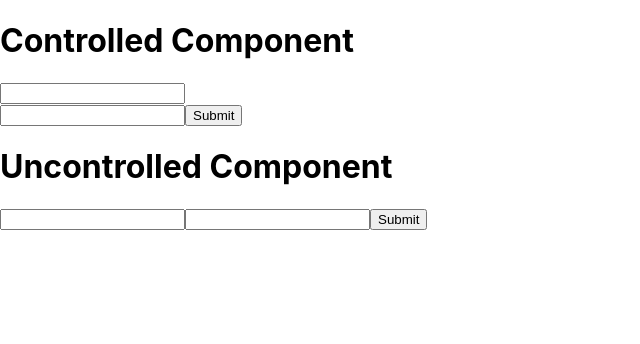
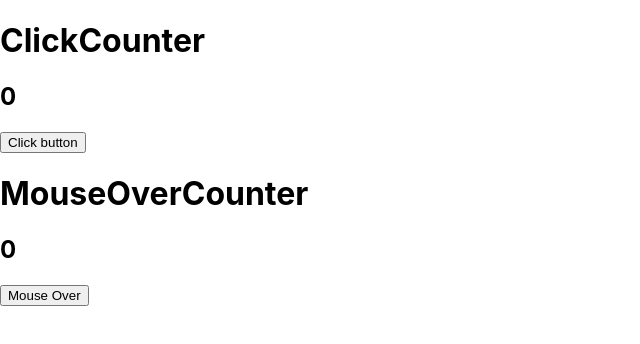
Before and after one commit to falmarikirankumar/React-Tutorial, a React (Create React App) app: page / in a window 1280 px wide. Shown: the top 344 px of the page, without its empty margins (0-640 px from the left). Built offline with nearby package versions, Linux system fonts and the light colour scheme.

Commit message:
Higher Order Component using Click count and Mouse Hover

```diff
--- a/src/App.js
+++ b/src/App.js
@@ -2,8 +2,10 @@
 import "./App.css";
 // import FirstComponent from "./Components/ContextApi/FirstComponent";
 import { createContext } from "react";
-import ControlComponent from "./Components/Forms/ControlComponent";
-import UncontrolledComponent from "./Components/Forms/UncontrolledComponent";
+import ClickCounter from "./Components/HigherOrderComponent/ClickCounter";
+import MouseOverCounter from "./Components/HigherOrderComponent/MouseOverCounter";
+// import ControlComponent from "./Components/Forms/ControlComponent";
+// import UncontrolledComponent from "./Components/Forms/UncontrolledComponent";
 // import FirstStyle from "./Components/FirstStyle";
 // import { NamedExport1, NamedExport2 } from "./Components/NamedExport";
 // import CheckStatus from "./Components/Conditional/CheckStatus";
@@ -44,9 +46,13 @@ const App = () => {
     //     <FirstComponent />
     //   </Age.Provider>
     // </div>
+    // <>
+    //   <ControlComponent />
+    //   <UncontrolledComponent />
+    // </>
     <>
-      <ControlComponent />
-      <UncontrolledComponent />
+      <ClickCounter />
+      <MouseOverCounter />
     </>
   );
 };
--- /dev/null
+++ b/src/Components/HigherOrderComponent/ClickCounter.jsx
@@ -0,0 +1,15 @@
+import React from "react";
+import HOC from "./HOC";
+const ClickCounter = (props) => {
+  const { Counter, UpdateCounter } = props;
+  console.log(props);
+  return (
+    <div>
+      <h1> ClickCounter</h1>
+      <h2>{Counter}</h2>
+      <button onClick={UpdateCounter}>Click button</button>
+    </div>
+  );
+};
+
+export default HOC(ClickCounter);
--- /dev/null
+++ b/src/Components/HigherOrderComponent/HOC.js
@@ -0,0 +1,17 @@
+import React, { useState } from "react";
+
+const HOC = (WrappedComponent) => {
+  function HOC() {
+    const [Counter, setCounter] = useState(0);
+    const UpdateCounter = () => {
+      setCounter(Counter + 1);
+    };
+    return (
+      <div>
+        <WrappedComponent Counter={Counter} UpdateCounter={UpdateCounter} />
+      </div>
+    );
+  }
+  return HOC;
+};
+export default HOC;
--- /dev/null
+++ b/src/Components/HigherOrderComponent/MouseOverCounter.jsx
@@ -0,0 +1,16 @@
+import React from "react";
+import HOC from "./HOC";
+const MouseOverCounter = (props) => {
+  // console.log(props);
+  const { Counter, UpdateCounter } = props;
+
+  return (
+    <div>
+      <h1>MouseOverCounter</h1>
+      <h2>{Counter}</h2>
+      <button onMouseOver={UpdateCounter}>Mouse Over</button>
+    </div>
+  );
+};
+
+export default HOC(MouseOverCounter);
```
Also changed, not shown: jsconfig.json (added, +11 -0 lines).
